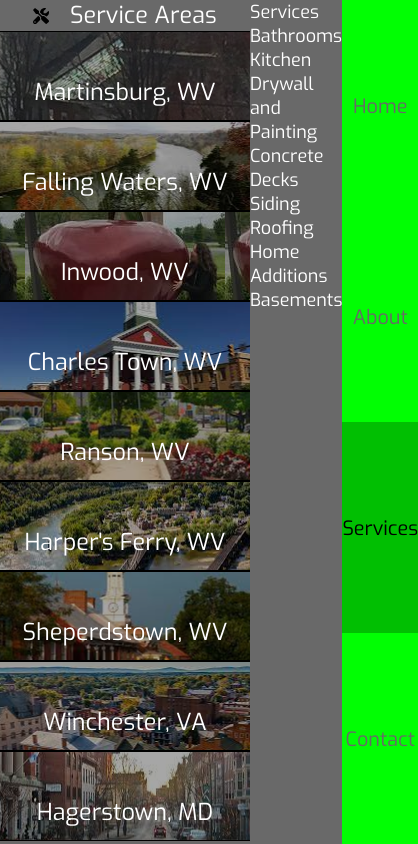
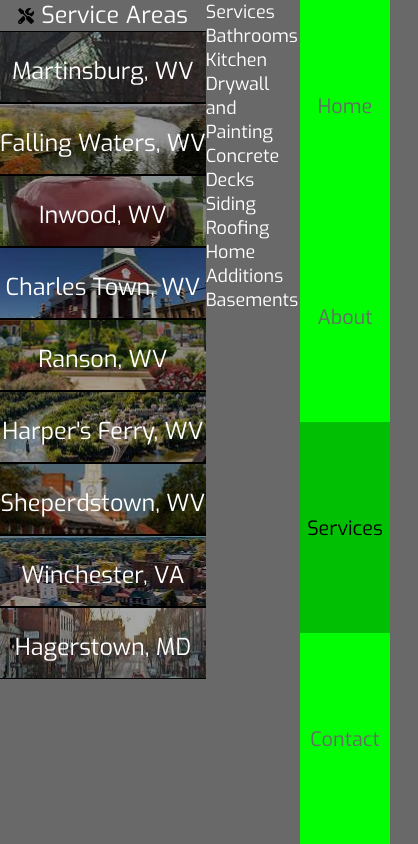
Before and after one commit to aivnerrad/bo-portfolio, a plain HTML site: page index.html in a window 390 px wide. Both pictures are taken after a click on the element "Services". Shown: the whole page, 418 px wide, since content can reach past the window. Drawn offline with Linux system fonts and the light colour scheme.

Commit message:
fixed mobile services page

```diff
--- a/index.css
+++ b/index.css
@@ -7,10 +7,9 @@ body, html {
   font-size: 18px;
   font-family: "Exo", sans-serif;
   display: flex;
-  min-height: 100%;
   height: 100%;
-  max-height: 100%;
   flex-basis: 100%;
+  background-color: #696969;
 }
 main{
   flex-basis: 100%;
@@ -153,18 +152,15 @@ nav, .tab{
 
 .services{
   background-color: #696969;
-  height: 100%;
-  flex-basis: 100%;
   color: white;
 }
 .service-areas{
-  width: 20%;
   font-size: 1.3rem;
   color: white;
   display: flex;
   align-items: center;
   flex-direction: column;
-  min-width: 250px;
+  min-width: fit-content;
 }
 .service-header-container{
   display: flex;
@@ -181,19 +177,17 @@ nav, .tab{
   border-top: 1px solid black;
   border-bottom: 1px solid black;
   width: 100%;
-  height: 5rem;
+  height: 4rem;
   text-align: center;
 }
 .service-city{
   height: 100%;
-  width: 100%;
   background-position: center;
   filter: brightness(.65)
 }
 .service-city-text{
   position: relative;
-  z-index: 3;
-  bottom: 1.85em;
+  bottom: 1.95em;
 }
 
 /***********************
@@ -207,15 +201,11 @@ nav, .tab{
 }
 .left-contact{
   background-color: #01FE03;
-  height: 100%;
-  min-width: 170px;
-  flex-basis: 20%;
   display: flex;
   align-items: center;
   justify-content: space-around;
   flex-direction: column;
   color: black;
-  padding: 1em;
 }
 .right-contact{
   height: 100%;
```
